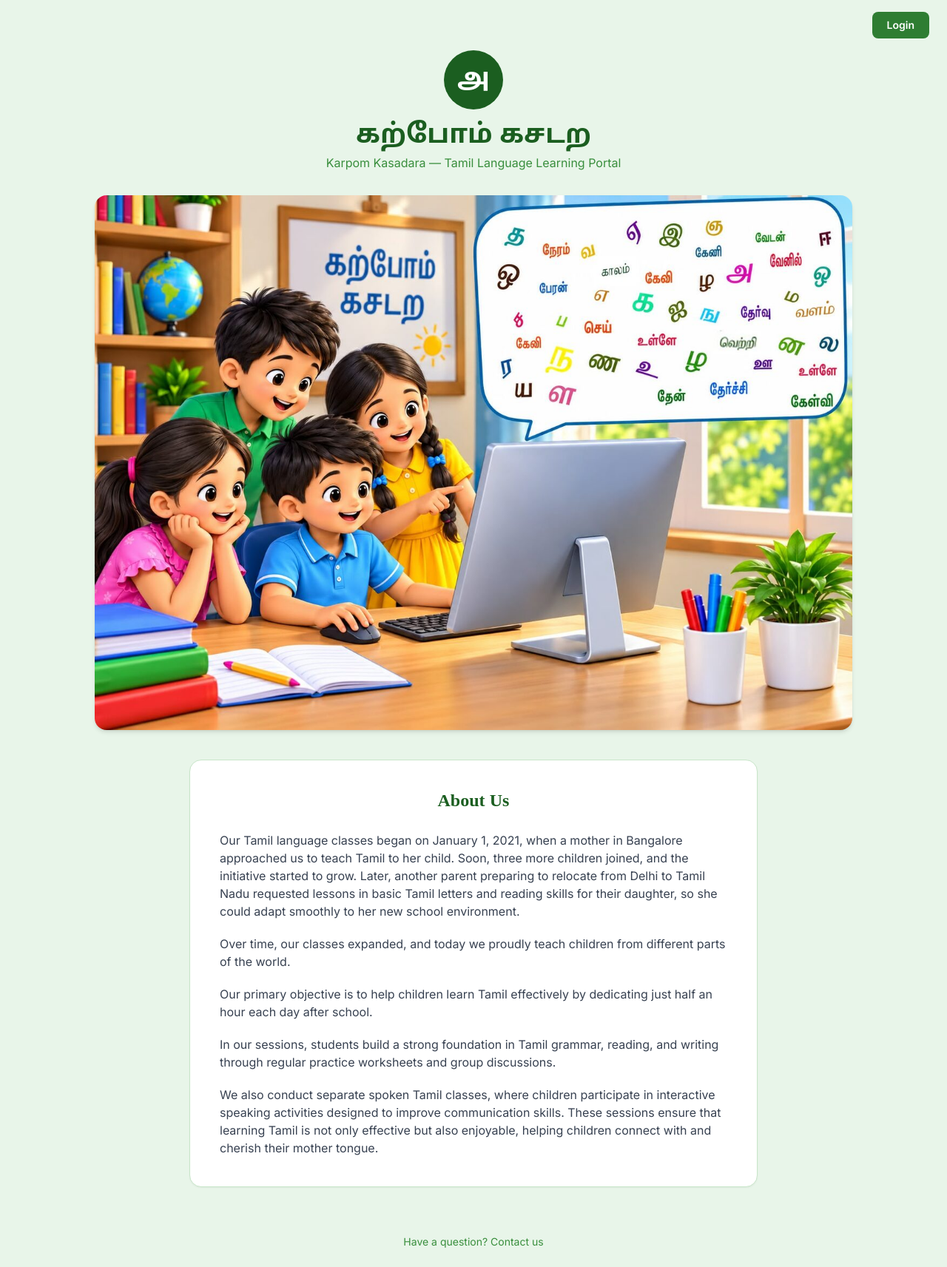
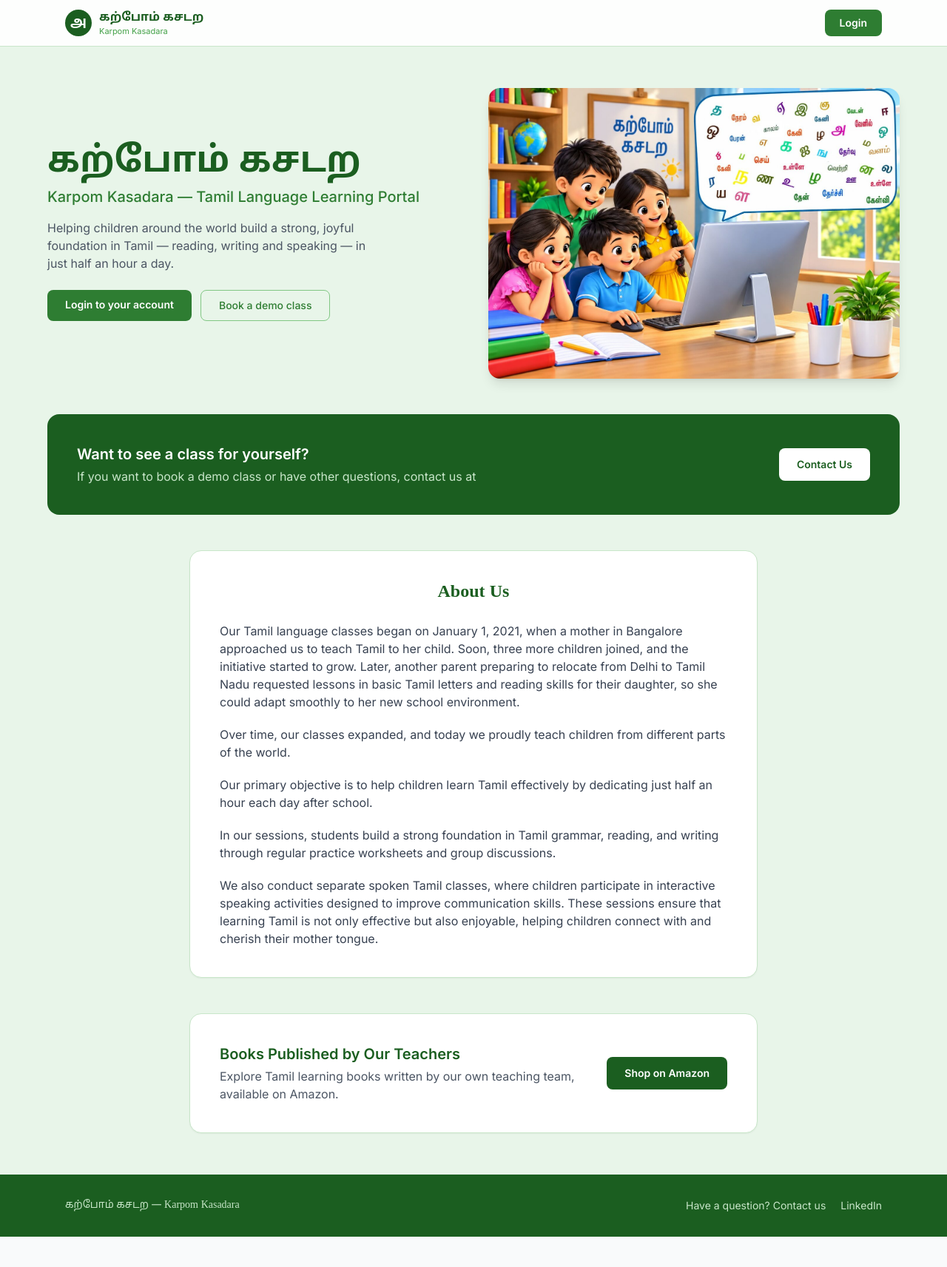
Before and after one commit to karpomkasadaralanguages-pixel/Karpom-Kasadara, a React (Vite) app in the folder client/: page / in a window 1280 px wide. Shown: the whole page at 74% size. After the commit the page ends 1672 px from the top, so only its background shows below. Built offline with nearby package versions, Linux system fonts and the light colour scheme; no server answers; the HTML template or start-up script is replaced by a standard one.

Commit message:
Redesign landing page: nav bar, prominent contact CTA, Amazon books, LinkedIn footer

```diff
--- a/client/src/pages/CoverPage.jsx
+++ b/client/src/pages/CoverPage.jsx
@@ -2,38 +2,88 @@ import React from 'react';
 import { Link } from 'react-router-dom';
 import coverImage from '../assets/cover-classroom.jpg';
 
+const LINKEDIN_URL = 'https://www.linkedin.com/in/karpom-kasadara-languages-5175ab352/';
+const AMAZON_URL = 'https://amzn.in/d/0f0EWpb7';
+
 export default function CoverPage() {
   return (
     <div className="min-h-screen bg-primary-50 flex flex-col">
-      {/* Top bar with Login button */}
-      <div className="flex items-center justify-end px-6 py-4">
+      {/* Nav bar */}
+      <header className="sticky top-0 z-10 bg-white/90 backdrop-blur border-b border-primary-100">
+        <div className="max-w-6xl mx-auto px-4 md:px-6 py-3 flex items-center justify-between">
+          <div className="flex items-center gap-2.5">
+            <div className="flex items-center justify-center w-9 h-9 bg-primary-900 rounded-full shrink-0">
+              <span className="font-tamil font-bold text-lg text-white">அ</span>
+            </div>
+            <div className="leading-tight">
+              <p className="font-tamil font-bold text-primary-900 text-base">கற்போம் கசடற</p>
+              <p className="text-[11px] text-primary-600 hidden sm:block">Karpom Kasadara</p>
+            </div>
+          </div>
           <Link to="/login" className="btn-primary text-sm px-5 py-2">
             Login
           </Link>
         </div>
+      </header>
 
       {/* Hero */}
-      <div className="px-4">
-        <div className="max-w-5xl mx-auto text-center pb-8">
-          <div className="inline-flex items-center justify-center w-20 h-20 bg-primary-900 rounded-full mb-4">
-            <span className="font-tamil font-bold text-4xl text-white">அ</span>
+      <section className="px-4 md:px-6 pt-10 md:pt-14 pb-12">
+        <div className="max-w-6xl mx-auto grid md:grid-cols-2 gap-10 items-center">
+          <div>
+            <h1 className="font-tamil text-3xl md:text-5xl font-bold text-primary-900 leading-tight">
+              கற்போம் கசடற
+            </h1>
+            <p className="text-primary-800 text-lg md:text-xl font-medium mt-2">
+              Karpom Kasadara — Tamil Language Learning Portal
+            </p>
+            <p className="text-gray-600 mt-4 text-sm md:text-base leading-relaxed max-w-md">
+              Helping children around the world build a strong, joyful foundation in Tamil —
+              reading, writing and speaking — in just half an hour a day.
+            </p>
+            <div className="mt-6 flex flex-wrap gap-3">
+              <Link to="/login" className="btn-primary text-sm px-6 py-2.5">
+                Login to your account
+              </Link>
+              <Link
+                to="/inquiry"
+                className="text-sm px-6 py-2.5 rounded-lg border border-primary-300 text-primary-800 font-medium hover:bg-primary-100 transition-colors"
+              >
+                Book a demo class
+              </Link>
             </div>
-          <h1 className="font-tamil text-3xl md:text-4xl font-bold text-primary-900">கற்போம் கசடற</h1>
-          <p className="text-primary-700 text-sm md:text-base mt-1">Karpom Kasadara — Tamil Language Learning Portal</p>
           </div>
-
-        {/* Cover image */}
-        <div className="max-w-5xl mx-auto mb-10">
+          <div>
             <img
               src={coverImage}
               alt="Children learning Tamil together online"
-            className="w-full h-auto rounded-2xl shadow-md object-cover"
+              className="w-full h-auto rounded-2xl shadow-lg object-cover"
             />
           </div>
         </div>
+      </section>
+
+      {/* Contact / demo CTA banner */}
+      <section className="px-4 md:px-6 pb-12">
+        <div className="max-w-6xl mx-auto bg-primary-900 rounded-2xl px-6 py-8 md:px-10 md:py-10 flex flex-col md:flex-row items-center justify-between gap-5 text-center md:text-left">
+          <div>
+            <h2 className="text-white text-lg md:text-xl font-semibold">
+              Want to see a class for yourself?
+            </h2>
+            <p className="text-primary-100 text-sm md:text-base mt-1">
+              If you want to book a demo class or have other questions, contact us at
+            </p>
+          </div>
+          <Link
+            to="/inquiry"
+            className="shrink-0 bg-white text-primary-900 font-semibold text-sm px-6 py-3 rounded-lg hover:bg-primary-50 transition-colors"
+          >
+            Contact Us
+          </Link>
+        </div>
+      </section>
 
       {/* About Us */}
-      <div className="px-4 pb-16">
+      <section className="px-4 md:px-6 pb-12">
         <div className="max-w-3xl mx-auto bg-white rounded-2xl shadow-sm border border-primary-100 p-6 md:p-10">
           <h2 className="font-tamil text-2xl font-bold text-primary-900 mb-6 text-center">About Us</h2>
 
@@ -69,12 +119,47 @@ export default function CoverPage() {
             </p>
           </div>
         </div>
+      </section>
+
+      {/* Books published by our teachers */}
+      <section className="px-4 md:px-6 pb-14">
+        <div className="max-w-3xl mx-auto bg-white rounded-2xl shadow-sm border border-primary-100 p-6 md:p-10 flex flex-col md:flex-row items-center justify-between gap-5 text-center md:text-left">
+          <div>
+            <h2 className="text-primary-900 text-lg md:text-xl font-semibold">Books Published by Our Teachers</h2>
+            <p className="text-gray-600 text-sm md:text-base mt-1">
+              Explore Tamil learning books written by our own teaching team, available on Amazon.
+            </p>
           </div>
+          <a
+            href={AMAZON_URL}
+            target="_blank"
+            rel="noopener noreferrer"
+            className="shrink-0 bg-primary-900 text-white font-semibold text-sm px-6 py-3 rounded-lg hover:bg-primary-800 transition-colors"
+          >
+            Shop on Amazon
+          </a>
+        </div>
+      </section>
 
-      {/* Footer link to the inquiry page */}
-      <div className="text-center pb-6 text-sm text-gray-500">
-        <Link to="/inquiry" className="hover:underline text-primary-700">Have a question? Contact us</Link>
+      {/* Footer */}
+      <footer className="mt-auto bg-primary-900 text-primary-100">
+        <div className="max-w-6xl mx-auto px-4 md:px-6 py-8 flex flex-col md:flex-row items-center justify-between gap-4 text-sm">
+          <p className="font-tamil">கற்போம் கசடற — Karpom Kasadara</p>
+          <div className="flex items-center gap-5">
+            <Link to="/inquiry" className="hover:text-white hover:underline transition-colors">
+              Have a question? Contact us
+            </Link>
+            <a
+              href={LINKEDIN_URL}
+              target="_blank"
+              rel="noopener noreferrer"
+              className="hover:text-white hover:underline transition-colors"
+            >
+              LinkedIn
+            </a>
           </div>
+        </div>
+      </footer>
     </div>
   );
 }
```
Lines whose indentation alone changed are shown as unchanged.
